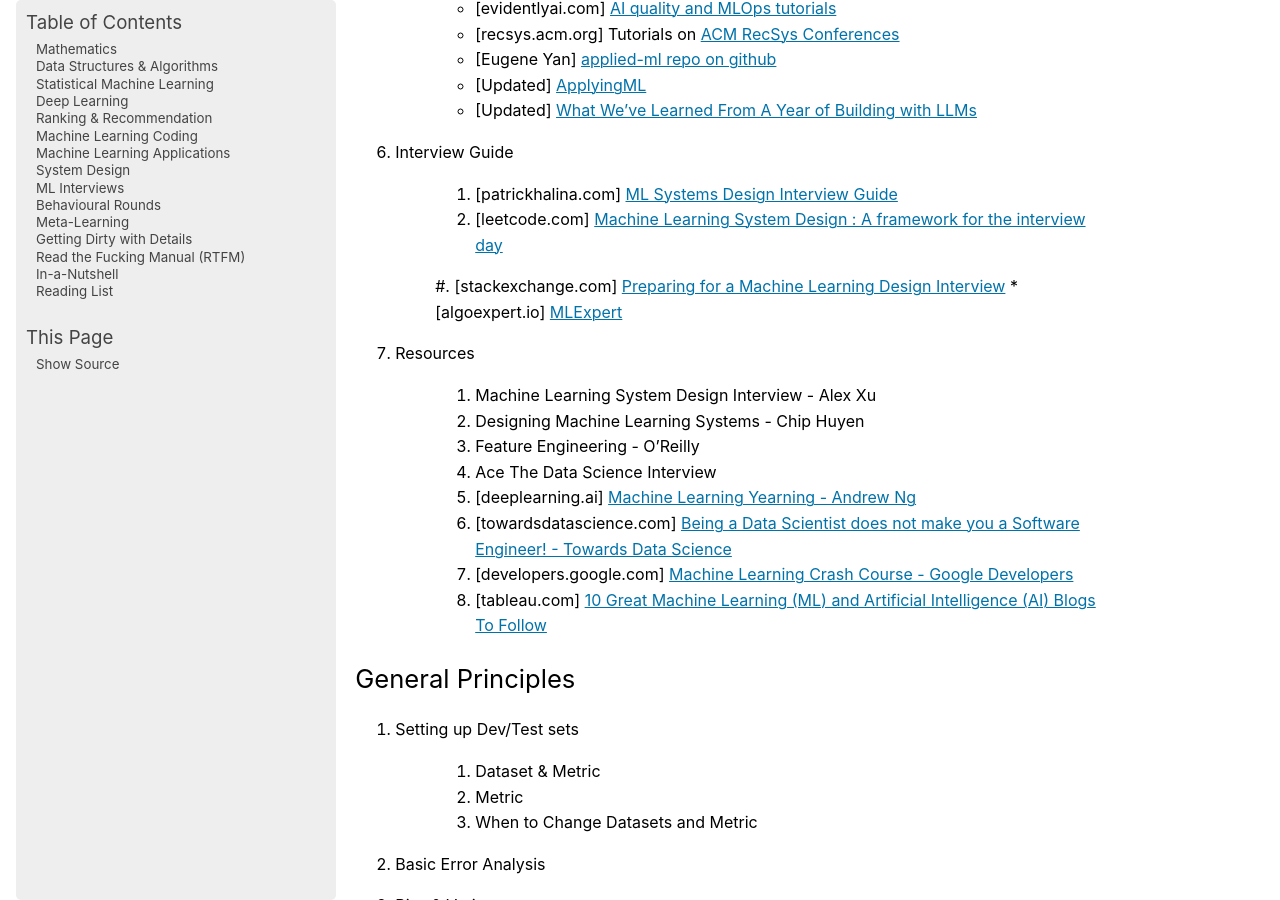
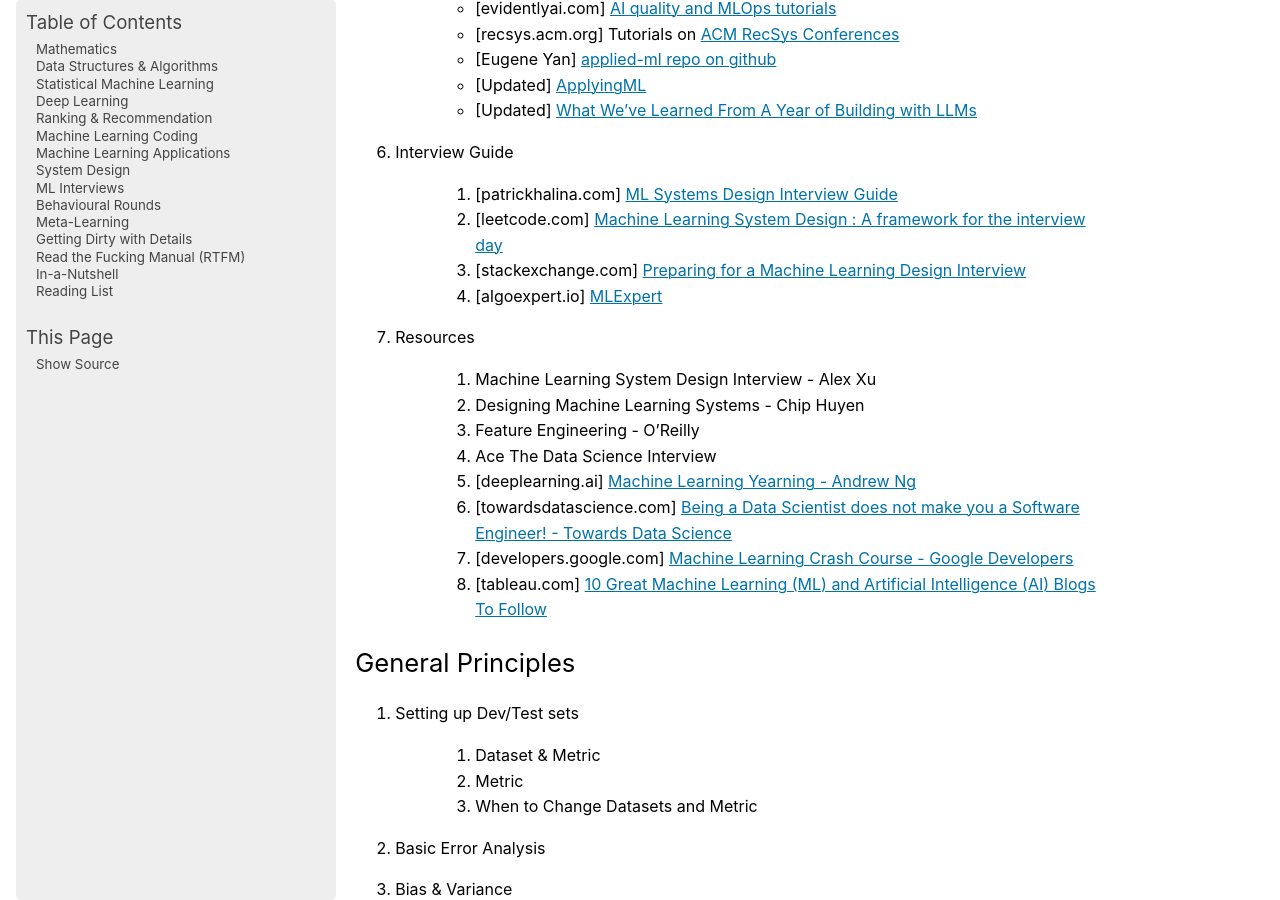
Before and after one commit to uselesstechjunks/leetcode, a Sphinx documentation site: the page built from docs/source/mlapp.rst, in a window 1280 px wide and 900 px high, scrolled down 1183 px. Built offline with Sphinx 7.4.7, drawn with Linux system fonts in a browser that asks for light colours.

```diff
--- a/docs/source/mlapp.rst
+++ b/docs/source/mlapp.rst
@@ -51,7 +51,7 @@ Design Resources
 	#. [patrickhalina.com] `ML Systems Design Interview Guide <http://patrickhalina.com/posts/ml-systems-design-interview-guide/>`_
 	#. [leetcode.com] `Machine Learning System Design : A framework for the interview day <https://leetcode.com/discuss/interview-question/system-design/566057/Machine-Learning-System-Design-%3A-A-framework-for-the-interview-day>`_
 	#. [stackexchange.com] `Preparing for a Machine Learning Design Interview <https://datascience.stackexchange.com/questions/69981/preparing-for-a-machine-learning-design-interview>`_
-	* [algoexpert.io] `MLExpert <https://www.algoexpert.io/machine-learning/product>`_
+	#. [algoexpert.io] `MLExpert <https://www.algoexpert.io/machine-learning/product>`_
 7. Resources
 
 	#. Machine Learning System Design Interview - Alex Xu
```
